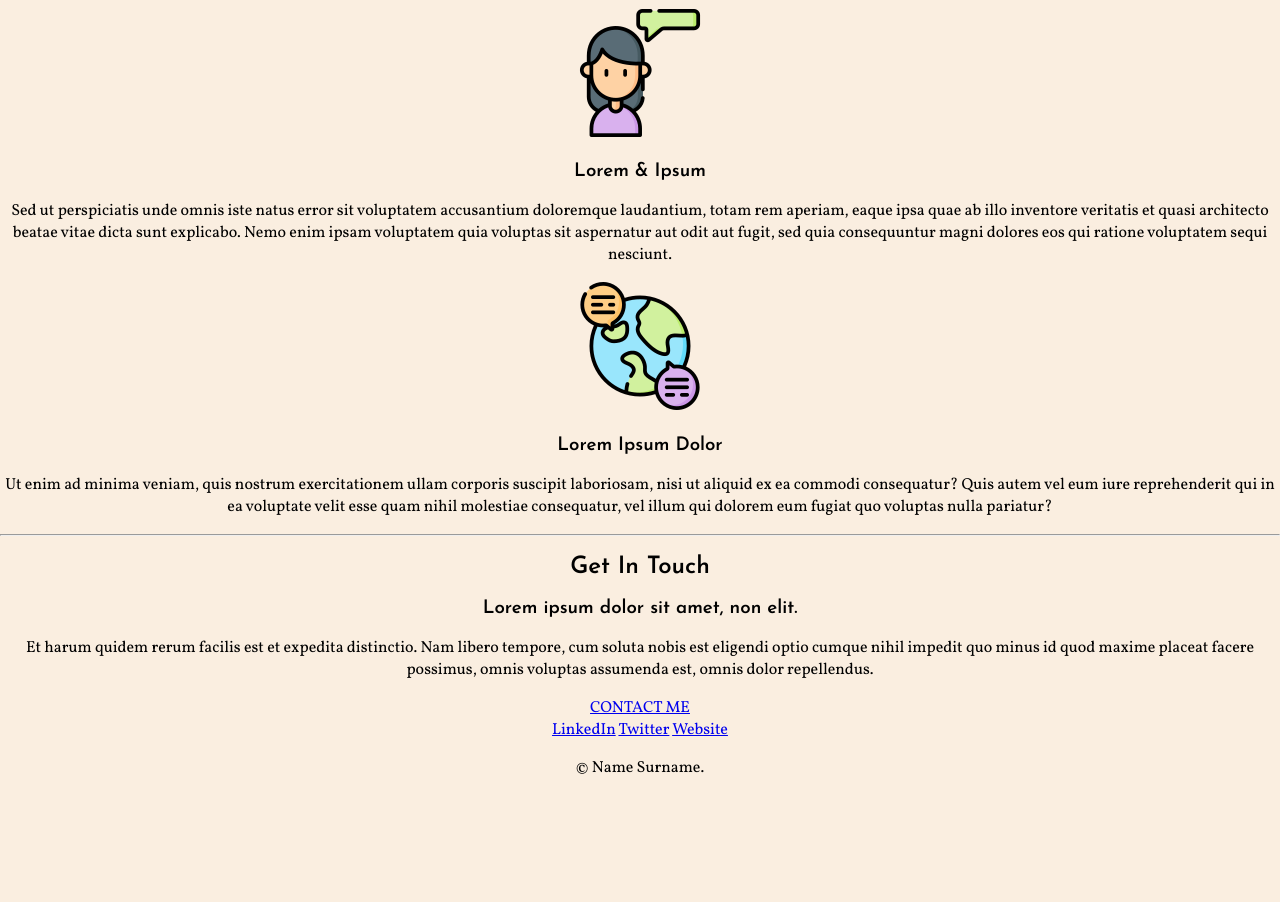
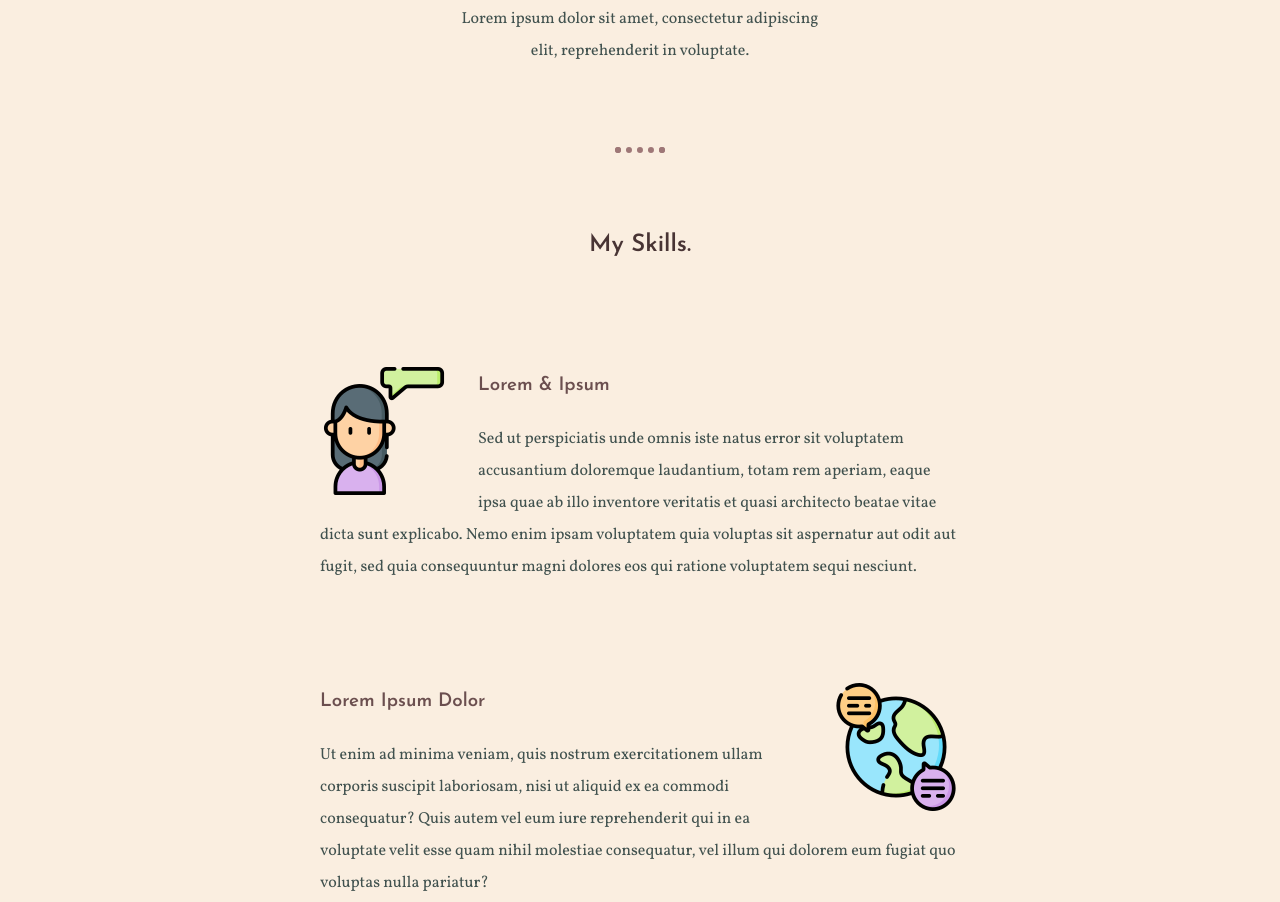
Before and after one commit to lilymoumou/cv, a plain HTML site: page index.html in a window 1280 px wide. Shown: the part 701-1603 px from the top of the page. Before the commit the page ends 1496 px from the top, so only its background shows below. Drawn offline with Linux system fonts and the light colour scheme; a web font is replaced by a local one.

Commit message:
Add files via upload

```diff
--- a/css/styles.css
+++ b/css/styles.css
@@ -4,28 +4,55 @@
 
 
 body{background-color: #FAEEE0;
+  color: #40514E;
 margin:0;
 text-align: center;
 font-family:  'Vollkorn', serif;
 }
-h1{font-size: 5.625rem;
+h1{color: #483434;
+  font-size: 5.625rem;
   margin: 30px auto 0 auto;
 font-family: 'Corinthia', cursive，sans-serif;
 }
+h2{color: #483434;
+  font-family: 'Josefin Sans', sans-serif;
+padding-bottom: 10px;}
+h3{color: #6B4F4F;
+  font-family: 'Josefin Sans', sans-serif;}
+p{line-height: 2;}
+hr{border: dotted #9E7777 6px;
+  border-bottom: none;
+width: 3%;
+margin: 80px auto;}
+a{color: #EED6C4;
+margin: 10px 20px;
+text-decoration: none;
+}
+a:hover{color: #8E806A;}
 
-h2{font-family: 'Josefin Sans', sans-serif;}
-h3{font-family: 'Josefin Sans', sans-serif;}
-
+.intro{width: 30%;
+margin: auto;}
 .top-container{background-color: #DBD0C0;
 position: relative;
 padding-top: 100px;}
-.middle-container{
+.middle-container{padding: 100px 0;
 
 }
-.bottom-container{
+.bottom-container{background-color: #6B4F4F;
+  padding: 50px 0 20px;
+}
+.endline{color: #FFF3E4;
+font-size: 0.75em;
+padding: 20px 0;}
 
-}
-
+.skill-row{width: 50%;
+margin:100px auto  100px auto;
+text-align: left;
+line-height: 2;}
+.talkimage{float: left;
+margin: auto 30px auto auto;}
+.conferenceimage{float: right;
+margin-left: 30px;}
 .bottom-png{position: absolute;
 left:750px;
 top:300px;}
@@ -33,3 +60,23 @@ top:300px;}
   left: 400px;
   top:10px;
 }
+
+.contact-message{width: 40%;
+margin: 40px auto 60px;}
+
+.btn {
+  -webkit-border-radius: 11;
+  -moz-border-radius: 11;
+  border-radius: 11px;
+  font-family: 'Josefin Sans', sans-serif;
+  color: #ffffff;
+  font-size: 20px;
+  background: #877171;
+  padding: 13px 20px 10px 20px;
+  text-decoration: none;
+}
+
+.btn:hover {
+  background: #b0a8a0;
+  text-decoration: none;
+}
--- a/index.html
+++ b/index.html
@@ -19,30 +19,30 @@
     </div>
     <div class="middle-container">
       <div class="profile">
-<br/>
+
         <img class="cutecats"src="image/cutecathead.png" alt="cute cats">
         <h2>Hello.</h2>
-        <p>Lorem ipsum dolor sit amet, consectetur adipiscing elit, reprehenderit in voluptate.</p>
+        <p class="intro">Lorem ipsum dolor sit amet, consectetur adipiscing elit, reprehenderit in voluptate.</p>
       </div>
       <hr>
       <div class="skills">
         <h2>My Skills.</h2>
         <div class="skill-row">
-          <img class="" src="image/talk.png" alt="talk">
+          <img class="talkimage" src="image/talk.png" alt="talk">
           <h3>Lorem & Ipsum</h3>
-          <p>Sed ut perspiciatis unde omnis iste natus error sit voluptatem accusantium doloremque laudantium, totam rem aperiam, eaque ipsa quae ab illo inventore veritatis et quasi architecto beatae vitae dicta sunt explicabo. Nemo enim ipsam voluptatem quia voluptas sit aspernatur aut odit aut fugit, sed quia consequuntur magni dolores eos qui ratione voluptatem sequi nesciunt. </p>
+          <p class="code-skill-description">Sed ut perspiciatis unde omnis iste natus error sit voluptatem accusantium doloremque laudantium, totam rem aperiam, eaque ipsa quae ab illo inventore veritatis et quasi architecto beatae vitae dicta sunt explicabo. Nemo enim ipsam voluptatem quia voluptas sit aspernatur aut odit aut fugit, sed quia consequuntur magni dolores eos qui ratione voluptatem sequi nesciunt. </p>
         </div>
         <div class="skill-row">
-          <img class="" src="image/conference.png" alt="conference">
-          <h3>Lorem Ipsum Dolor</h3>
-          <p>Ut enim ad minima veniam, quis nostrum exercitationem ullam corporis suscipit laboriosam, nisi ut aliquid ex ea commodi consequatur? Quis autem vel eum iure reprehenderit qui in ea voluptate velit esse quam nihil molestiae consequatur, vel illum qui dolorem eum fugiat quo voluptas nulla pariatur?</p>
+          <img class="conferenceimage" src="image/conference.png" alt="conference">
+          <h3 class="h3notfloat">Lorem Ipsum Dolor</h3>
+          <p class="code-skills-description">Ut enim ad minima veniam, quis nostrum exercitationem ullam corporis suscipit laboriosam, nisi ut aliquid ex ea commodi consequatur? Quis autem vel eum iure reprehenderit qui in ea voluptate velit esse quam nihil molestiae consequatur, vel illum qui dolorem eum fugiat quo voluptas nulla pariatur?</p>
         </div>
       </div>
       <hr>
       <div class="contact-me">
         <h2>Get In Touch</h2>
         <h3>Lorem ipsum dolor sit amet, non elit.</h3>
-        <p>Et harum quidem rerum facilis est et expedita distinctio. Nam libero tempore, cum soluta nobis est eligendi optio cumque nihil impedit quo minus id quod maxime placeat facere possimus, omnis voluptas assumenda est, omnis dolor repellendus.</p>
+        <p class="contact-message">Et harum quidem rerum facilis est et expedita distinctio. Nam libero tempore, cum soluta nobis est eligendi optio cumque nihil impedit quo minus id quod maxime placeat facere possimus, omnis voluptas assumenda est, omnis dolor repellendus.</p>
         <a class="btn" href="mailto:name@email.com">CONTACT ME</a>
       </div>
     </div>
@@ -52,7 +52,7 @@
       <a class="footer-link" href="https://www.linkedin.com/">LinkedIn</a>
       <a class="footer-link" href="https://twitter.com/">Twitter</a>
       <a class="footer-link" href="https://www.appbrewery.co/">Website</a>
-      <p>© Name Surname.</p>
+      <p class="endline">© Name Surname.</p>
     </div>
 
 
```
